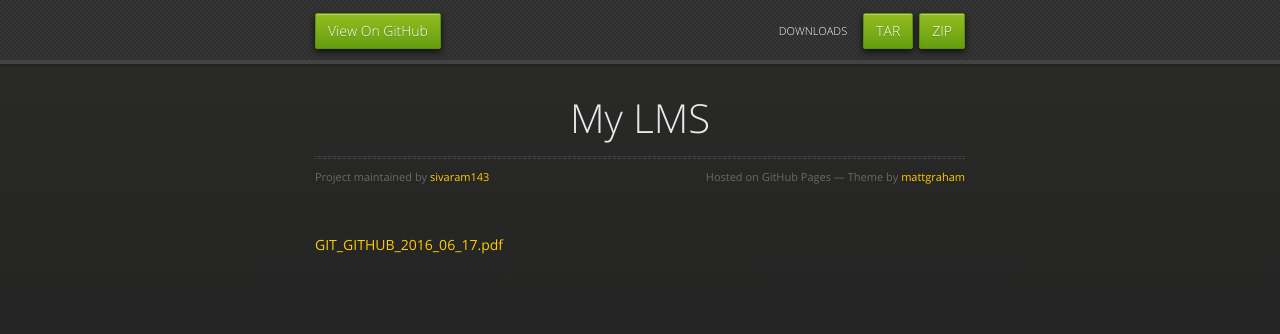
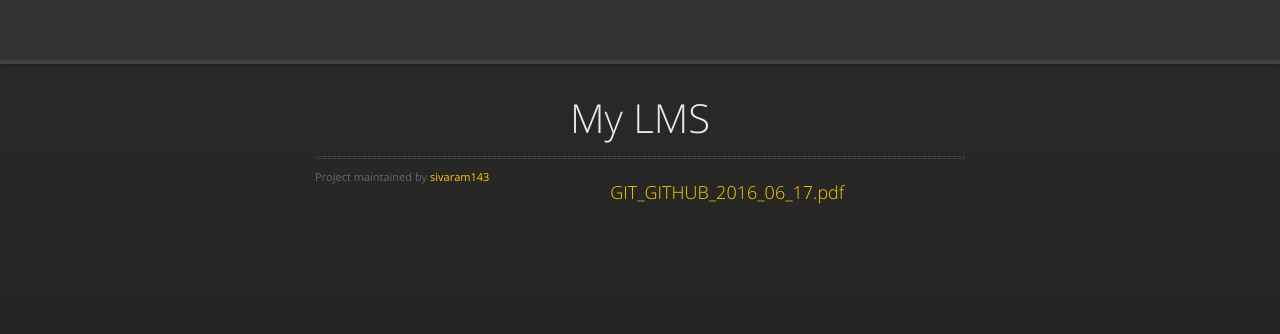
Before and after one commit to sivaram143/my_lms, a plain HTML site: page index.html in a window 1280 px wide. Drawn offline with nearby package versions, Linux system fonts and the light colour scheme.

Commit message:
Modified the index page ...

```diff
--- a/index.html
+++ b/index.html
@@ -20,10 +20,10 @@
   <body>
       <div id="header">
         <nav>
-          <li class="fork"><a href="https://github.com/sivaram143/my_lms">View On GitHub</a></li>
-          <li class="downloads"><a href="https://github.com/sivaram143/my_lms/zipball/master">ZIP</a></li>
-          <li class="downloads"><a href="https://github.com/sivaram143/my_lms/tarball/master">TAR</a></li>
-          <li class="title">DOWNLOADS</li>
+          <!--<li class="fork"><a href="https://github.com/sivaram143/my_lms">View On GitHub</a></li>-->
+          <!--<li class="downloads"><a href="https://github.com/sivaram143/my_lms/zipball/master">ZIP</a></li>-->
+          <!--<li class="downloads"><a href="https://github.com/sivaram143/my_lms/tarball/master">TAR</a></li>-->
+          <!--<li class="title">DOWNLOADS</li>-->
         </nav>
       </div><!-- end header -->
 
@@ -35,8 +35,8 @@
           <p></p>
           <hr>
           <span class="credits left">Project maintained by <a href="https://github.com/sivaram143">sivaram143</a></span>
-          <span class="credits right">Hosted on GitHub Pages &mdash; Theme by <a href="https://twitter.com/michigangraham">mattgraham</a></span>
-        </div>
+        <!--  <span class="credits right">Hosted on GitHub Pages &mdash; Theme by <a href="https://twitter.com/michigangraham">mattgraham</a></span>-->
+        <!--</div>-->
 
         <p><a href="https://sivaram143.github.io/my_lms/GIT_GITHUB_2016_06_17.pdf">GIT_GITHUB_2016_06_17.pdf</a></p>
       </section>
```
